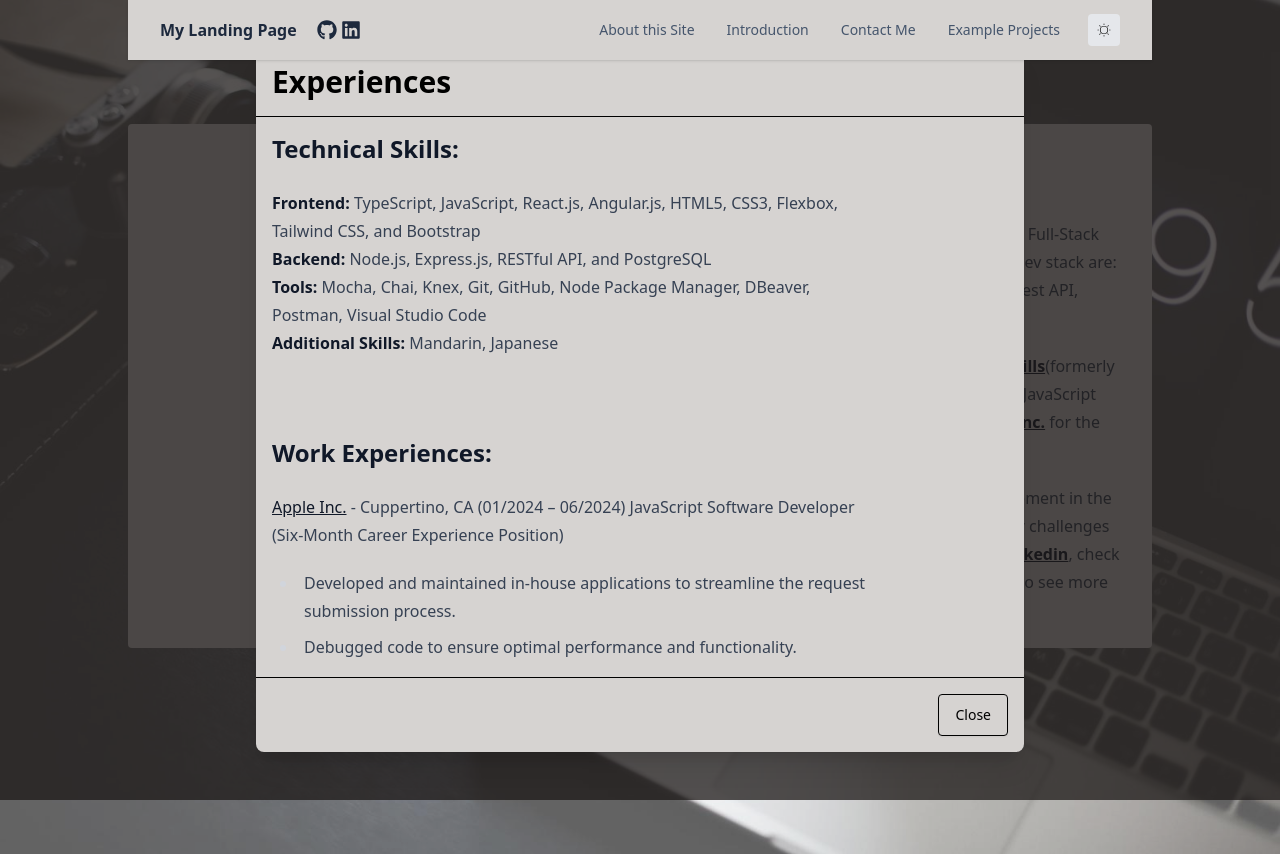
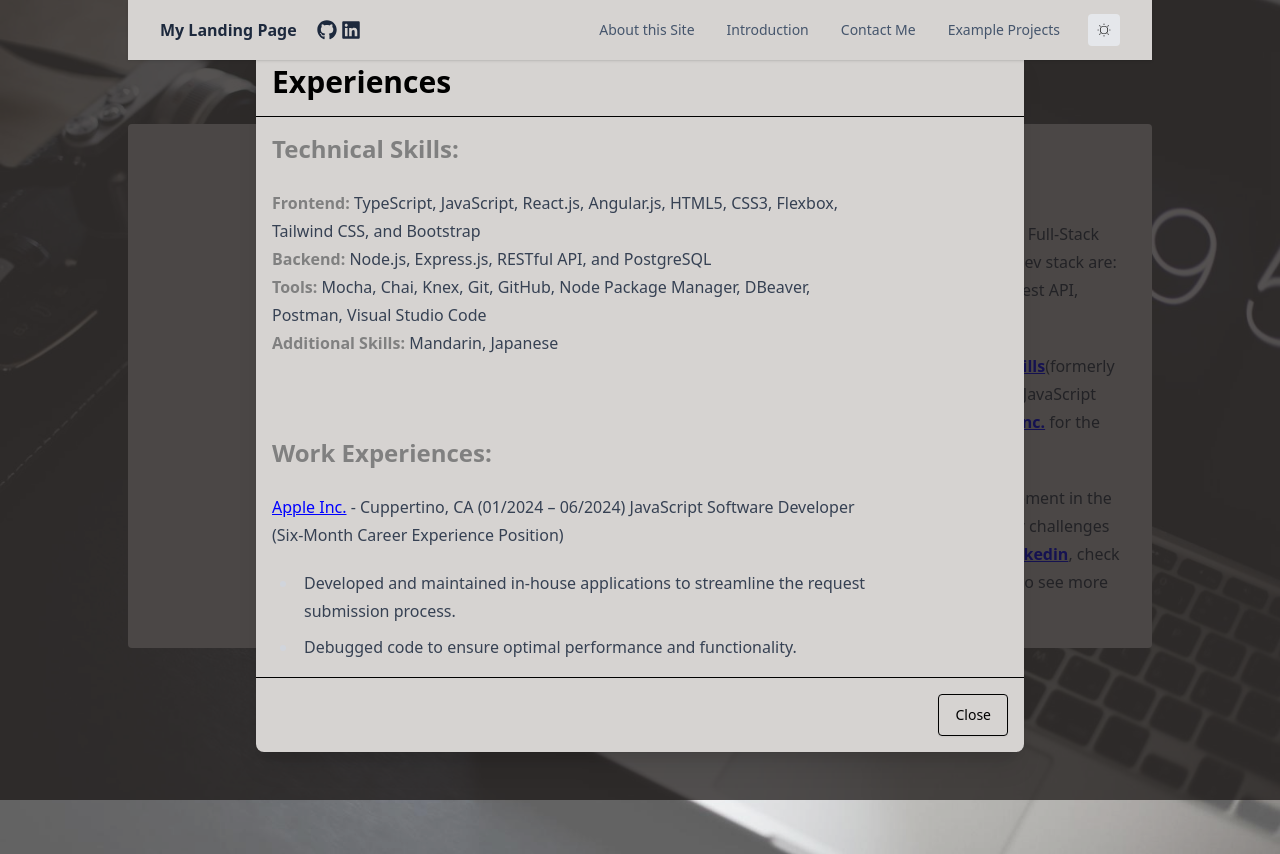
Before and after one commit to adam780930/react-practice, a React (Vite) app: page /introduction in a window 1280 px wide. Both pictures are taken after a click on the button "My Experiences". Built offline with nearby package versions, Linux system fonts and the light colour scheme.

Commit message:
current final version of the styling

```diff
--- a/src/components/Experiences.jsx
+++ b/src/components/Experiences.jsx
@@ -1,14 +1,18 @@
 import Markdown from "react-markdown";
 import Exp from "./markdowndocs/Experiences.md";
 
-
 function Experiences() {
-return (
-    <div className="prose">
-        <Markdown>{Exp}</Markdown>
+  const customReactComponents = {
+    h1: ({ node, ...props }) => <h1 style={{ color: "gray" }} {...props} />,
+    h2: ({ node, ...props }) => <h2 style={{ color: "gray" }} {...props} />,
+    strong: ({ node, ...props }) => <strong style={{ color: "gray" }} {...props} />,
+    a: ({ node, ...props }) => <a style={{ color: "blue" }} {...props} />,
+  };
+  return (
+    <div className="prose dark:text-white">
+      <Markdown components={customReactComponents}>{Exp}</Markdown>
     </div>
-)
-
+  );
 }
 
 export default Experiences;
--- a/src/components/Modal.jsx
+++ b/src/components/Modal.jsx
@@ -4,13 +4,17 @@
       <div className="fixed inset-0  bg-stone-900/75 flex items-center justify-center z-50">
         <div className="rounded-lg shadow-xl w-full max-w-3xl mx-4 bg-stone-300 dark:bg-black">
           <div className="p-4 border-b">
-              <h1 className="text-3xl font-semibold text-black dark:text-white">Experiences</h1>
+            <h1 className="text-3xl font-semibold text-black dark:text-white">
+              Experiences
+            </h1>
           </div>
           <div className="p-4 max-h-[70vh] overflow-y-auto text-black dark:text-white">
             {modalContent ? modalContent : ""}
           </div>
-            <div className="p-4 border-t flex justify-end gap-4 hover:opacity-50">
+          <div className="p-4 border-t flex justify-end gap-4">
+            <div className="hover:opacity-50">
               {closeButton ? closeButton : ""}
+            </div>
           </div>
         </div>
       </div>
--- a/src/pages/Introduction.jsx
+++ b/src/pages/Introduction.jsx
@@ -9,6 +9,11 @@
 function Introduction() {
   const [isModalOpen, setIsModalOpen] = useState(false);
   const handleOpenModal = () => setIsModalOpen(!isModalOpen);
+
+  const customReactComponents = {
+    h1: ({ node, ...props }) => <h1 style={{ color: "gray" }} {...props} />,
+    a: ({ node, ...props }) => <a style={{ color: "blue" }} {...props} />,
+  };
   return (
     <div>
       <div className="bg-stone-block w-full max-w-5xl px-4 py-2 mx-auto bg-stone-300 text-black rounded dark:bg-black dark:text-white">
@@ -23,7 +28,9 @@
             </div>
           </div>
           <div className="prose dark:text-white">
-            <Markdown>{introduction}</Markdown>
+            <Markdown components={customReactComponents}>
+              {introduction}
+            </Markdown>
           </div>
         </div>
       </div>
```
Lines whose indentation alone changed are shown as unchanged.
